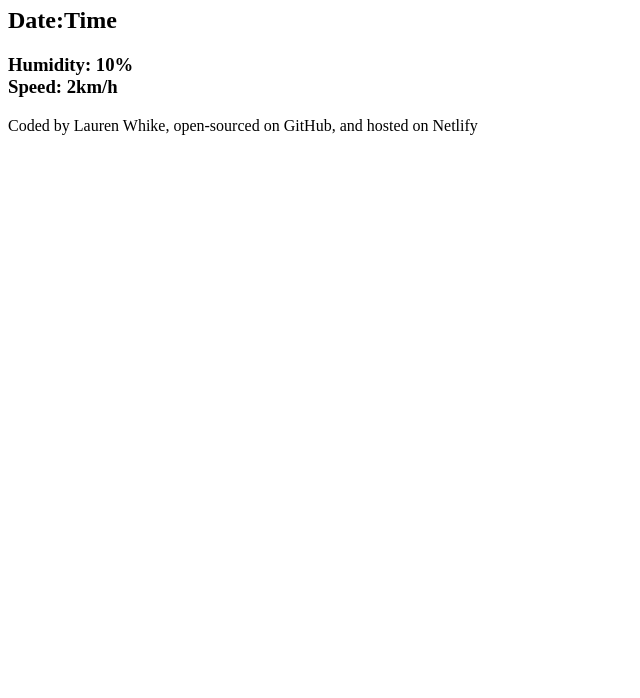
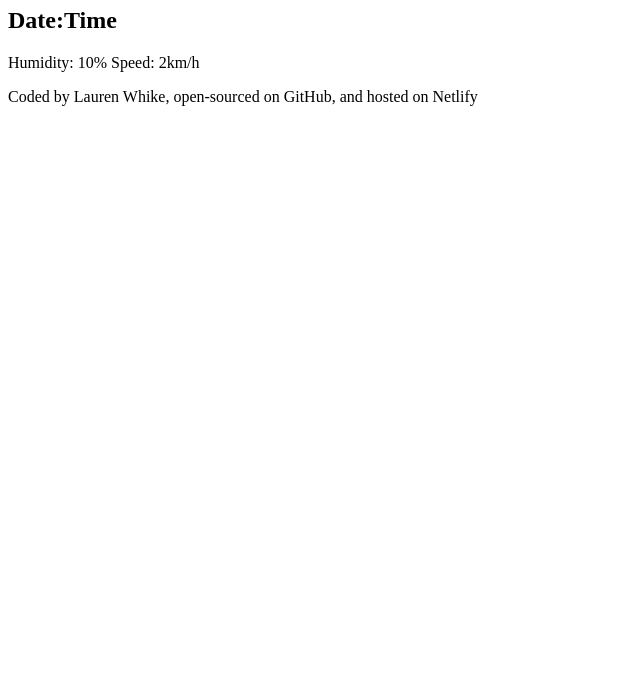
Before and after one commit to LozzaMcFozza/Weather-Project, a plain HTML site: page index.html in a window 1280 px wide. Shown: the part 102-800 px from the top of the page, without its empty margins (0-640 px from the left). Drawn offline with Linux system fonts and the light colour scheme.

Commit message:
Adjusted HTML Layout
Added Divs

```diff
--- a/index.html
+++ b/index.html
@@ -12,10 +12,7 @@
     </header>
     <h1>City Name</h1>
     <h2>Date:Time</h2>
-    <h3>
-      Humidity: 10% <br />
-      Speed: 2km/h
-    </h3>
+    <p>Humidity: 10% Speed: 2km/h</p>
   </body>
   <footer>
     Coded by Lauren Whike, open-sourced on GitHub, and hosted on Netlify
```
